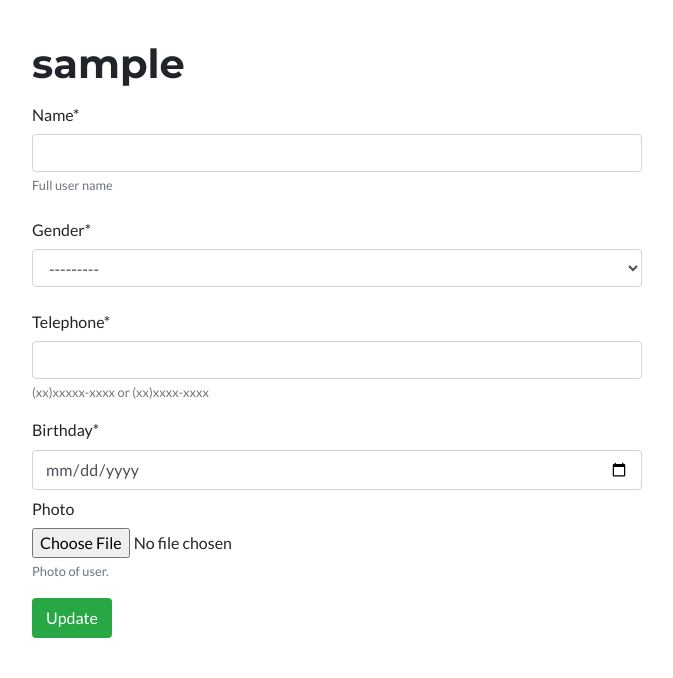
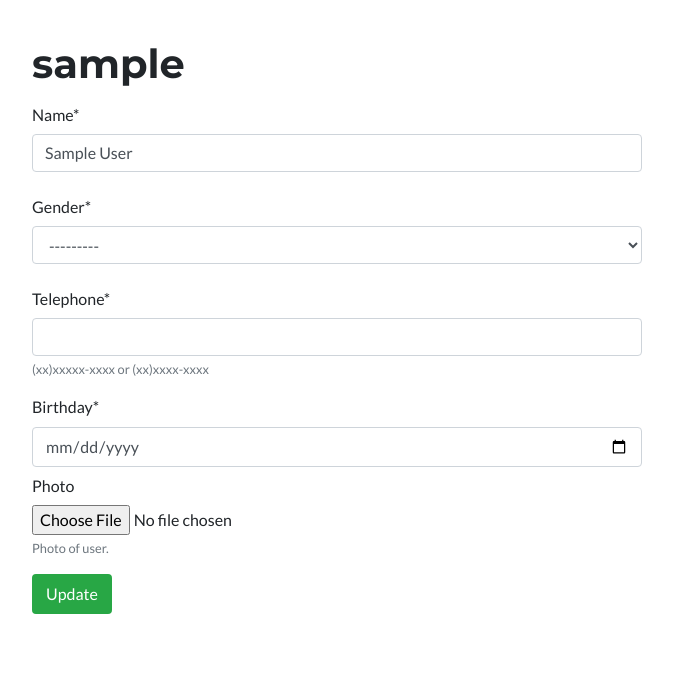
Before and after one commit to fga-eps-mds/2018.1-Dr-Down, a Django app: page /users/~update/ in a window 1280 px wide. Shown: the part 120-798 px from the top of the page, without its empty margins (303-976 px from the left). Run offline with Django 3.2, Linux system fonts and the light colour scheme; the visitor is signed in with stand-in values (Sample User, id 1); data comes from the database, SQL or seed files in the repository; parts of the project's set-up code (start-up, migrations or seed data) failed here and were passed over; some libraries are stand-ins or nearby versions.

Commit message:
Adding pre loaded fields to update view and correcting indents
Co-authored-by:  Gabriela Medeiros <gabriela.medeiros2010@hotmail.com.br>

```diff
--- a/drdown/users/templates/users/user_form.html
+++ b/drdown/users/templates/users/user_form.html
@@ -33,6 +33,7 @@
       return tel;
     }
   </script>
+
 {% endblock %}
 
 {% block content %}
@@ -47,8 +48,12 @@
       </label>
 
       <div class="">
+        {% if object.name %}
+          <input type="text" name="name" maxlength="255" value="{{ object.name }}" class="textinput textInput form-control" required="" id="id_name">
+        {% else %}
           <input type="text" name="name" maxlength="255" class="textinput textInput form-control" required="" id="id_name">
           <small id="hint_id_name" class="form-text text-muted">{% trans 'Full user name' %}</small>
+        {% endif %}
       </div>
     </div>
 
@@ -58,12 +63,20 @@
       </label>
       <div class="">
         <select name="gender" class="select form-control" required="" id="id_gender">
-        <option value="" selected="">---------</option>
+        {% if object.gender %}
+          <option value="{{object.gender}}">{{ object.gender }}</option>
+        {% else %}
+          <option value="" selected="">---------</option>
+        {% endif %}
 
-        <option value="Male">{% trans 'Male' %}</option>
-
-        <option value="Female">{% trans 'Female' %}</option>
-
+        {% if object.gender != 'Male' and object.gender %}
+          <option value="Male">{% trans 'Male' %}</option>
+        {% elif object.gender != 'Female' and object.gender %}
+          <option value="Female">{% trans 'Female' %}</option>
+        {% else %}
+          <option value="Female">{% trans 'Female' %}</option>
+          <option value="Male">{% trans 'Male' %}</option>
+        {% endif %}
         </select>
       </div>
     </div>
@@ -73,15 +86,22 @@
           {% trans 'Telephone' %}<span class="asteriskField">*</span>
       </label>
       <div class="">
-          <input type="text" name="telephone" value= "" maxlength="14" class="textinput textInput form-control" required id="id_telephone" onkeydown="javascript: fMasc( this, mTel );" />
-          <small id="hint_id_telephone" class="form-text text-muted">(xx)xxxxx-xxxx or (xx)xxxx-xxxx</small>
+        {% if object.telephone %}
+          <input type="text" name="telephone" value= "{{ object.telephone }}" maxlength="14" class="textinput textInput form-control" required id="id_telephone" onkeydown="javascript: fMasc( this, mTel );" />
+        {% else %}
+          <input type="text" name="telephone" maxlength="14" class="textinput textInput form-control" required id="id_telephone" onkeydown="javascript: fMasc( this, mTel );" />
+        {% endif %}
+        <small id="hint_id_telephone" class="form-text text-muted">(xx)xxxxx-xxxx or (xx)xxxx-xxxx</small>
       </div>
     </div>
 
     <label>{% trans 'Birthday' %}<span class="asteriskField">*</span>
     </label>
-
-    <input type="date"  name="birthday" required=true class="form-control">
+    {% if object.birthday %}
+      <input type="date" name="birthday" value="{{ object.birthday | date:'Y-m-d' }}" required=true class="form-control">
+    {% else %}
+      <input type="date" name="birthday" required=true class="form-control">
+    {% endif %}
     <span class="validity"></span>
 
     <div id="div_id_photo" class="form-group">
@@ -89,7 +109,7 @@
         {% trans 'Photo' %}
       </label>
       <div class="">
-        <input type="file" name="photo" class="clearablefileinput" id="id_photo">
+        <input type="file" name="photo" class="clearablefileinput" id="id_photo" accept=".png, .jpg, .jpeg, .gif">
         <small id="hint_id_photo" class="form-text text-muted">{% trans 'Photo of user' %}.</small>
        </div>
   </div>
```
Also changed, not shown: drdown/users/templates/users/user_detail.html (indentation only).
